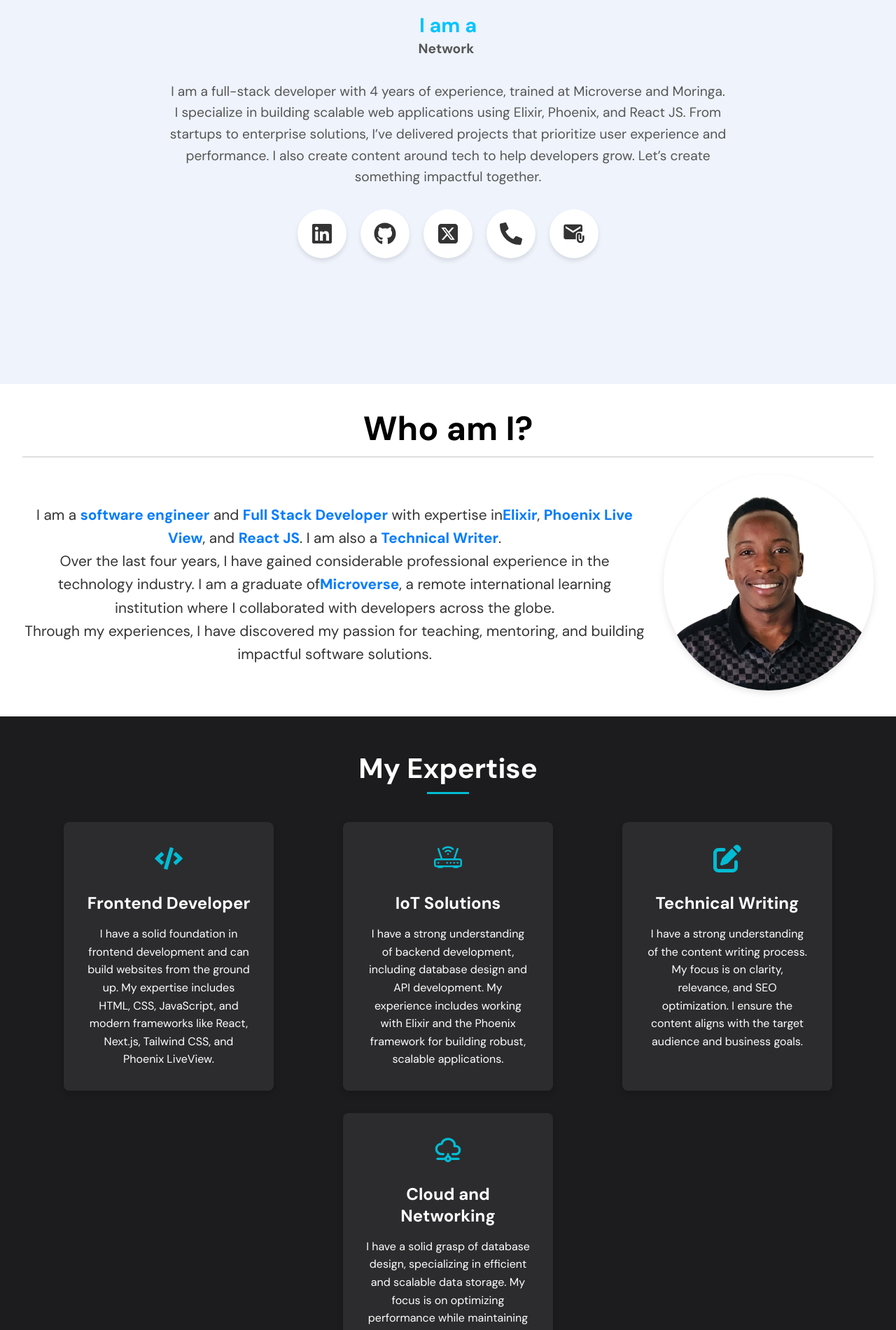
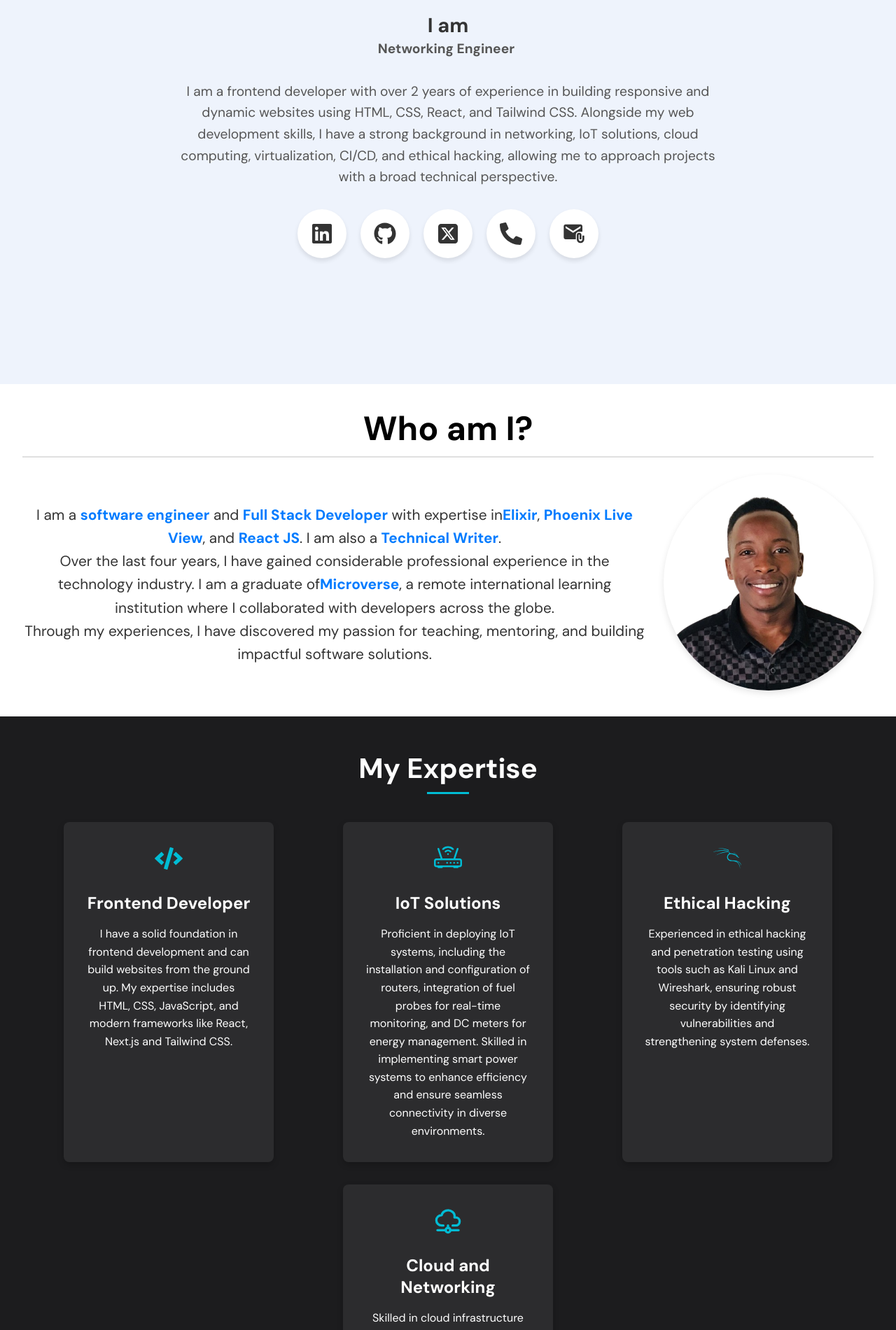
Before and after one commit to DavisKiprotich/New-Portfolio, a React (Create React App) app: page / in a window 1280 px wide. Shown: the part 251-2152 px from the top of the page at 70% size. Built offline with nearby package versions, Linux system fonts and the light colour scheme.

Commit message:
final touch

```diff
--- a/src/container/Experience/Experience.jsx
+++ b/src/container/Experience/Experience.jsx
@@ -11,20 +11,24 @@ const Experience = () => {
         <div className="card">
           <span className="card-number">01</span>
           <h3 className="card-title">
-            <span className="highlight-green">Pesaflow Limited</span>, Full stack Elixir Developer
+            <span className="highlight-green">AlanDick & Co(E.A) Ltd</span>, Power and IT Support Engineer
           </h3>
           <p className="card-description">
-            Currently working as a full stack software developer. Stack includes Elixir, Phoenix, and Vue.js.
+          Skilled in IoT deployment, networking, and maintaining Cloud Infrastructure,
+          including VMware vSphere, router configuration, fuel probe installation,
+          DC meter integration and servicing rectifiers like Eltek and Megmeet.
           </p>
         </div>
 
         <div className="card">
           <span className="card-number">02</span>
           <h3 className="card-title">
-            <span className="highlight-blue">The Open Institute</span>, Software Developer
+            <span className="highlight-blue">Netline Technologies Limited</span>, Head of Operations
           </h3>
           <p className="card-description">
-            I work as a software developer for a digital health project. Developed and trained a <span className="highlight-blue">chatbot</span> for community health workers.
+          Led the design and creation of the <a className='no-underline' href='https://netline.co.ke/' target="_blank"><span className="highlight-blue ">Company Website</span></a> using WordPress,
+          while also overseeing the maintenance of networking infrastructure and electro-mechanical installations.
+          Ensured operational efficiency and system reliability across all aspects of the company’s technical operations.
           </p>
         </div>
 
@@ -34,7 +38,9 @@ const Experience = () => {
             <span className="highlight-pink">Freelancer</span>, Software Developer
           </h3>
           <p className="card-description">
-            I have developed and deployed several projects for clients. I have worked with clients from all over the world, e.g., <span className="highlight-pink">10xbeast</span>, <span className="highlight-pink">Mwamba Rugby</span>, <span className="highlight-pink">Raila Odinga</span>, etc.
+            I have developed and deployed several projects for clients. I have worked with clients from all over the world, e.g.,
+            <a className='no-underline' href='#' target="_blank"><span className="highlight-pink ">myblog</span></a>,
+            <a className='no-underline' href='#' target='_blank'><span className="highlight-pink">Mwamba Rugby</span></a>,  etc.
           </p>
         </div>
       </div>
--- a/src/container/Experience/Experience.scss
+++ b/src/container/Experience/Experience.scss
@@ -5,7 +5,7 @@
 }
 
 .section-title {
-  font-size: 2rem;
+  font-size: 2.5rem;
   text-align: center;
   margin-bottom: 2rem;
   color: #000;
@@ -47,6 +47,9 @@
   font-weight: 600;
   margin-bottom: 0.75rem;
 }
+.card-description span{
+  text-decoration: none !important;
+}
 
 .highlight-green {
   color: #28a745;
@@ -54,6 +57,13 @@
 
 .highlight-blue {
   color: #007bff;
+}
+.no-underline-bold {
+  font-weight: bold;
+  text-decoration: none;
+}
+.no-underline {
+  text-decoration: none;
 }
 
 .highlight-pink {
--- a/src/container/Header/Header.jsx
+++ b/src/container/Header/Header.jsx
@@ -9,39 +9,40 @@ const Header = () => {
   return (
     <header class="header">
         <div class="header-content">
-            <h4>LET'S BUILD SOMETHING BEAUTIFUL</h4>
+            <h4>TURNING YOUR IDEAS INTO REALITY!</h4>
             <h1>Hi, I am <span class="highlight">KIPROTICH DAVIS</span></h1>
-            <h2>I am a
+            <h2>I am
               <span class="role">
                 {" "}
-                <span>
+                <span className="highlight-text">
                   {" "}
                   <Typical
                     loop={Infinity}
                     steps={[
                       "Front End Developer",
-                      1000,
+                      2000,
                       "Networking Engineer",
-                      1000,
-                      "IOT Solutions Engineer",
-                      1000,
-                      "Cloud Engineering Enthusiast",
-                      1000,
-                      "Ethical Hacking Enthusiast",
-                      1000,
+                      2000,
+                      "IOT Solutions",
+                      2500,
+                      "Cloud Computing",
+                      2500,
+                      "Virtualization",
+                      2500,
+                      "Ethical Hacker",
+                      2000,
                     ]}
                   />
                 </span>
               </span>
             </h2>
-            <p>I am a full-stack developer with 4 years of experience, trained at Microverse and Moringa. I specialize in building scalable web applications using Elixir, Phoenix, and React JS. From startups to enterprise solutions, I’ve delivered projects that prioritize user experience and performance. I also create content around tech to help developers grow. Let’s create something impactful together.</p>
+            <p>I am a frontend developer with over 2 years of experience in building responsive and dynamic websites using HTML, CSS, React, and Tailwind CSS. Alongside my web development skills, I have a strong background in networking, IoT solutions, cloud computing, virtualization, CI/CD, and ethical hacking, allowing me to approach projects with a broad technical perspective.</p>
             <div class="social-icons">
                 <a href="#" className="icon linkedin"><FaLinkedin /></a>
                 <a href="#" className="icon github"><FaGithub /></a>
                 <a href="#" className="icon twitter"><FaSquareXTwitter /></a>
                 <a href="#" className="icon phone"><FaPhoneAlt /></a>
                 <a href="#" className="icon email"><MdAttachEmail /></a>
-                {/* <a href="#" className="icon tiktok">&#xf16d;</a> */}
             </div>
         </div>
     </header>
--- a/src/container/Header/Header.scss
+++ b/src/container/Header/Header.scss
@@ -41,10 +41,14 @@ body {
   font-size: 1.5rem;
   font-weight: bold;
   margin-bottom: 20px;
+  color: #333;
+}
+
+.highlight-text{
   color: var(--text-color);
 }
 
-.header-content p {
+.header-content p{
   font-size: 1rem;
   line-height: 1.6;
   max-width: 600px;
--- a/src/container/Skills/Skills.jsx
+++ b/src/container/Skills/Skills.jsx
@@ -1,7 +1,7 @@
 import React from "react";
 import { FaCode } from "react-icons/fa";
 import { BsRouter } from "react-icons/bs";
-import { FaPenToSquare } from "react-icons/fa6";
+import { SiKalilinux } from "react-icons/si";
 import { TbCloudNetwork } from "react-icons/tb";
 
 import "./Skills.scss";
@@ -21,8 +21,7 @@ const Skills = () => {
           <p class="skill-description">
             I have a solid foundation in frontend development and can build
             websites from the ground up. My expertise includes HTML, CSS,
-            JavaScript, and modern frameworks like React, Next.js, Tailwind CSS,
-            and Phoenix LiveView.
+            JavaScript, and modern frameworks like React, Next.js and Tailwind CSS.
           </p>
         </div>
 
@@ -34,24 +33,22 @@ const Skills = () => {
           </div>
           <h3 class="skill-title">IoT Solutions</h3>
           <p class="skill-description">
-            I have a strong understanding of backend development, including
-            database design and API development. My experience includes working
-            with Elixir and the Phoenix framework for building robust, scalable
-            applications.
+          Proficient in deploying IoT systems, including the installation and configuration of routers,
+          integration of fuel probes for real-time monitoring, and DC meters for energy management.
+          Skilled in implementing smart power systems to enhance efficiency and ensure seamless connectivity in diverse environments.
           </p>
         </div>
 
         <div class="skill-card">
           <div class="icon">
             <i class="fas fa-pencil-alt">
-              <FaPenToSquare />
+              <SiKalilinux />
             </i>
           </div>
-          <h3 class="skill-title">Technical Writing</h3>
+          <h3 class="skill-title">Ethical Hacking</h3>
           <p class="skill-description">
-            I have a strong understanding of the content writing process. My
-            focus is on clarity, relevance, and SEO optimization. I ensure the
-            content aligns with the target audience and business goals.
+          Experienced in ethical hacking and penetration testing using tools such as Kali Linux and Wireshark,
+          ensuring robust security by identifying vulnerabilities and strengthening system defenses.
           </p>
         </div>
 
@@ -63,9 +60,11 @@ const Skills = () => {
           </div>
           <h3 class="skill-title">Cloud and Networking</h3>
           <p class="skill-description">
-            I have a solid grasp of database design, specializing in efficient
-            and scalable data storage. My focus is on optimizing performance
-            while maintaining data integrity.
+          Skilled in cloud infrastructure management,
+          utilizing VMware vSphere for virtualization to
+          optimize resources and streamline operations.
+          Possesses strong networking expertise, ensuring seamless connectivity and
+          maintaining the stability of systems to support business continuity and productivity.
           </p>
         </div>
       </div>
```
